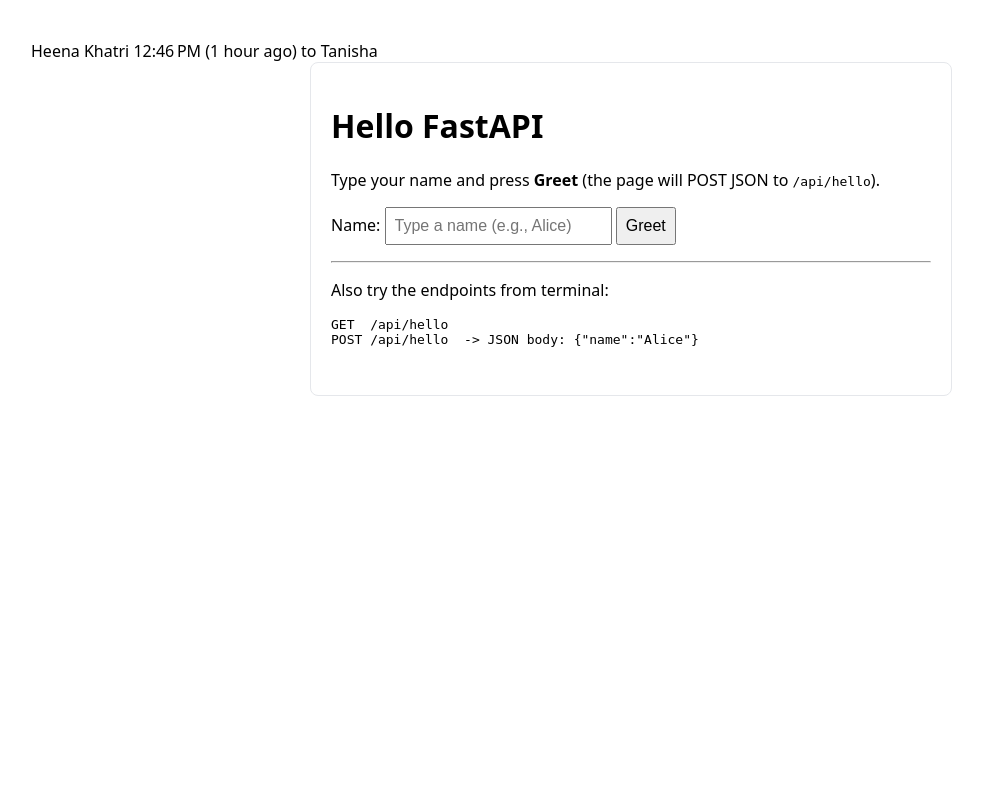
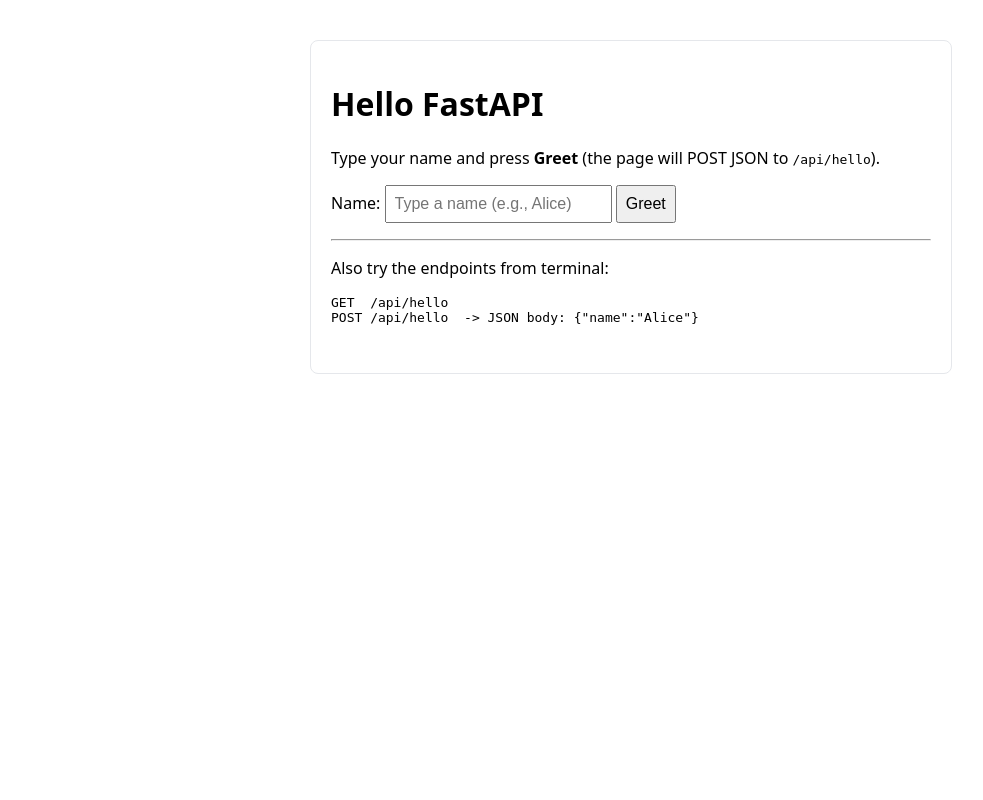
Before and after one commit to heena03/arepo, a FastAPI app: page / in a window 1280 px wide. Shown: the whole page, without its empty margins (9-992 px from the left). Run offline with FastAPI, Linux system fonts and the light colour scheme.

Commit message:
Remove email header from index.html
Removed email header from index.html

```diff
--- a/templates/index.html
+++ b/templates/index.html
@@ -1,7 +1,4 @@
 
-Heena Khatri <nehakhatri2903@gmail.com>
-12:46 PM (1 hour ago)
-to Tanisha
 
 <!doctype html>
 <html lang="en">
```
